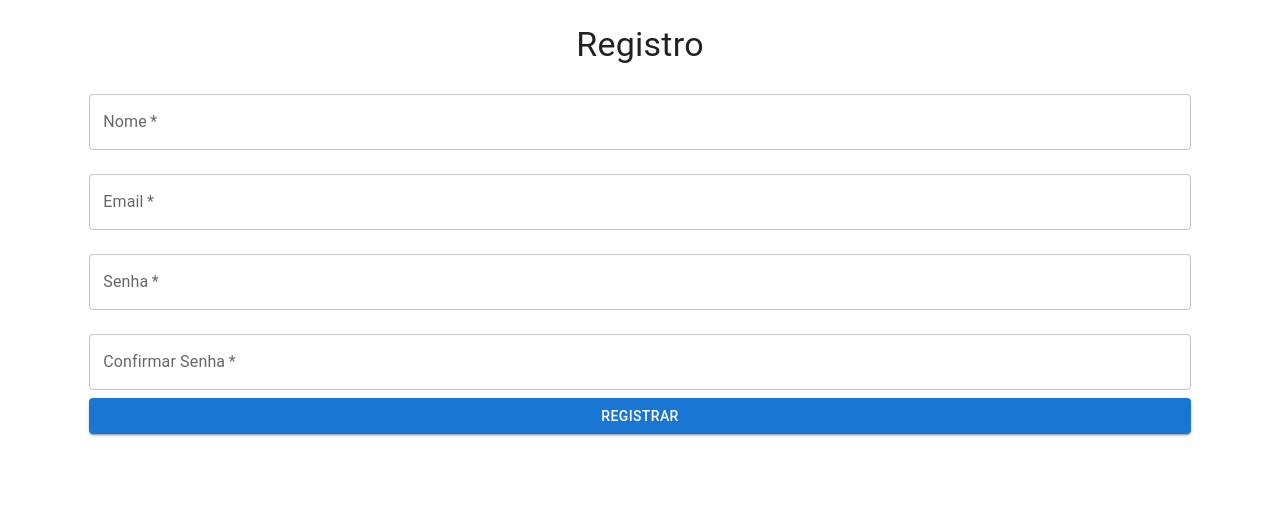
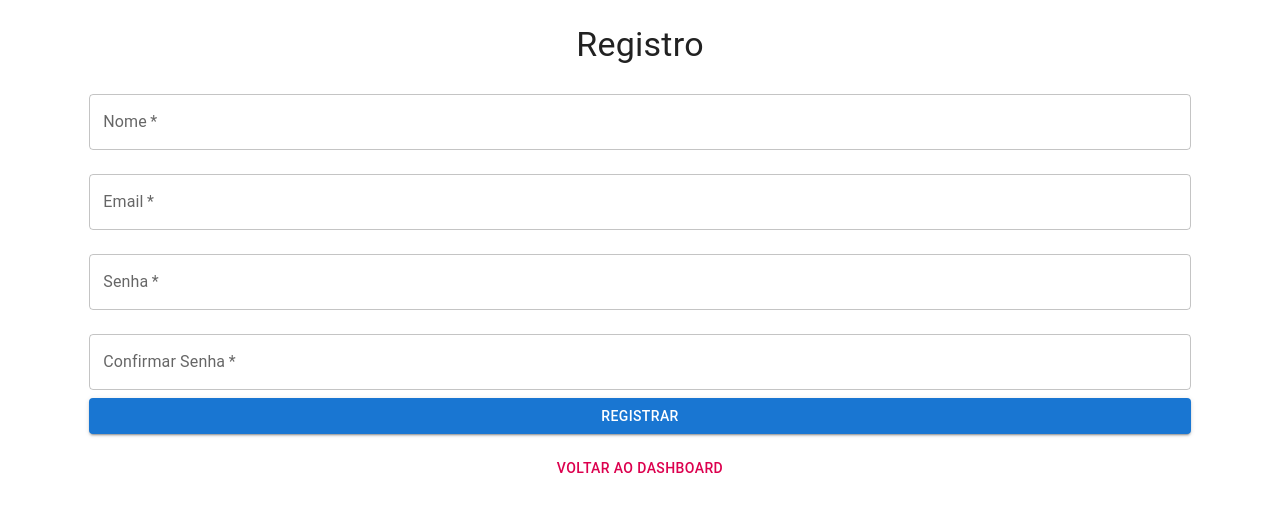
Before and after one commit to valeriapessoa/Flashcards, a Next.js app in the folder frontend/: page /register in a window 1280 px wide. Shown: the top 512 px of the page. Built offline with nearby package versions, Linux system fonts and the light colour scheme.

Commit message:
feat: adiciona botão de retorno ao dashboard nas páginas de login e registro

```diff
--- a/frontend/src/app/login/page.tsx
+++ b/frontend/src/app/login/page.tsx
@@ -1,7 +1,8 @@
 "use client";
 import { useRouter } from 'next/router';
+import Link from 'next/link';
 import LoginForm from '../../components/LoginForm';
-import { Box, Typography } from '@mui/material';
+import { Box, Typography, Button } from '@mui/material';
 
 const LoginPage = () => {
   return (
@@ -10,6 +11,13 @@ const LoginPage = () => {
         Login
       </Typography>
       <LoginForm />
+      <Box mt={2}>
+        <Link href="/dashboard" passHref legacyBehavior>
+          <Button variant="text" color="secondary">
+            Voltar ao Dashboard
+          </Button>
+        </Link>
+      </Box>
     </Box>
   );
 };
--- a/frontend/src/app/register/page.tsx
+++ b/frontend/src/app/register/page.tsx
@@ -1,6 +1,7 @@
 "use client";
 import RegisterForm from '../../components/RegisterForm';
-import { Box, Typography } from '@mui/material';
+import { Box, Typography, Button } from '@mui/material';
+import Link from 'next/link';
 
 const RegisterPage = () => {
   return (
@@ -9,6 +10,13 @@ const RegisterPage = () => {
         Registro
       </Typography>
       <RegisterForm />
+      <Box mt={2}>
+        <Link href="/dashboard" passHref legacyBehavior>
+          <Button variant="text" color="secondary">
+            Voltar ao Dashboard
+          </Button>
+        </Link>
+      </Box>
     </Box>
   );
 };
```
